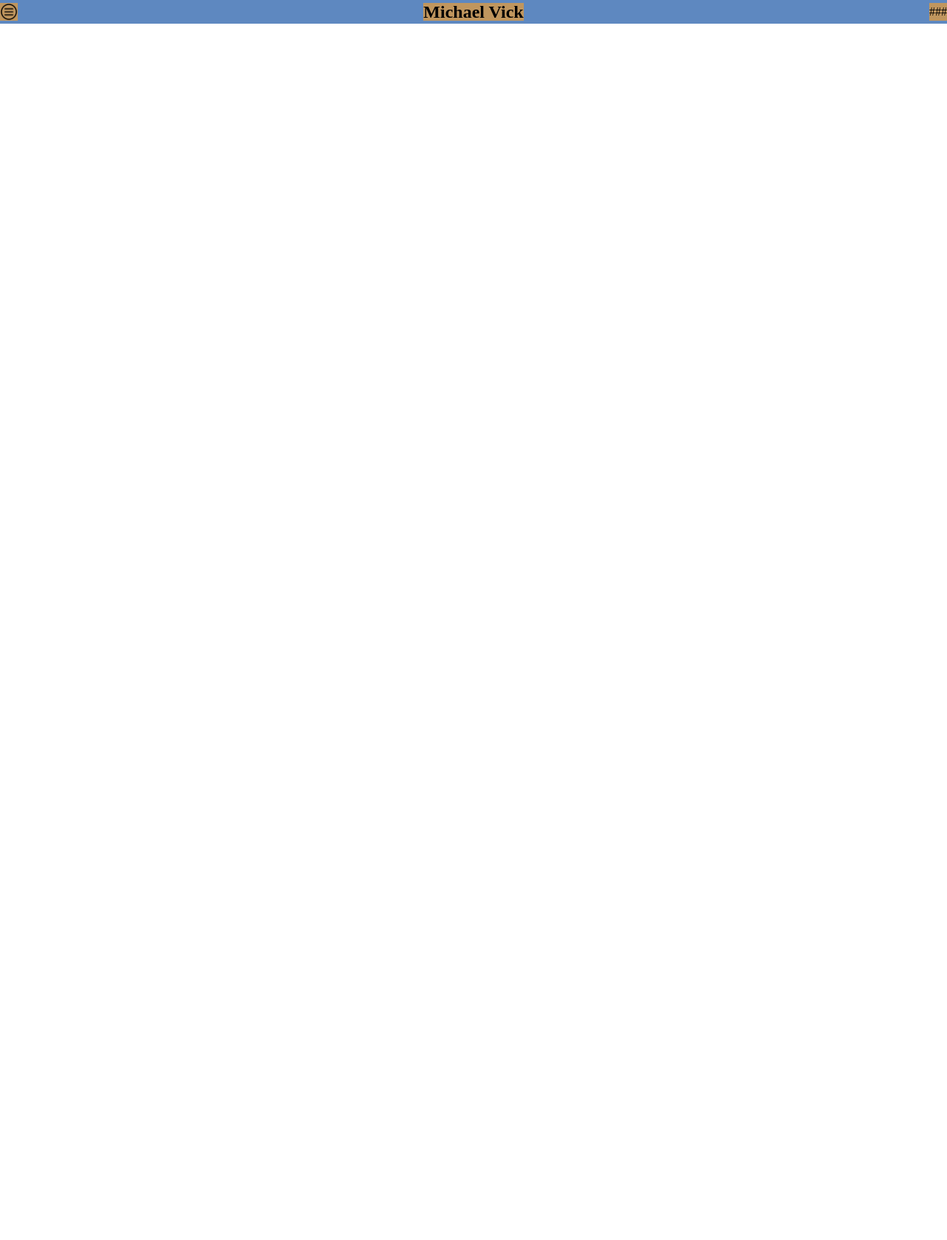
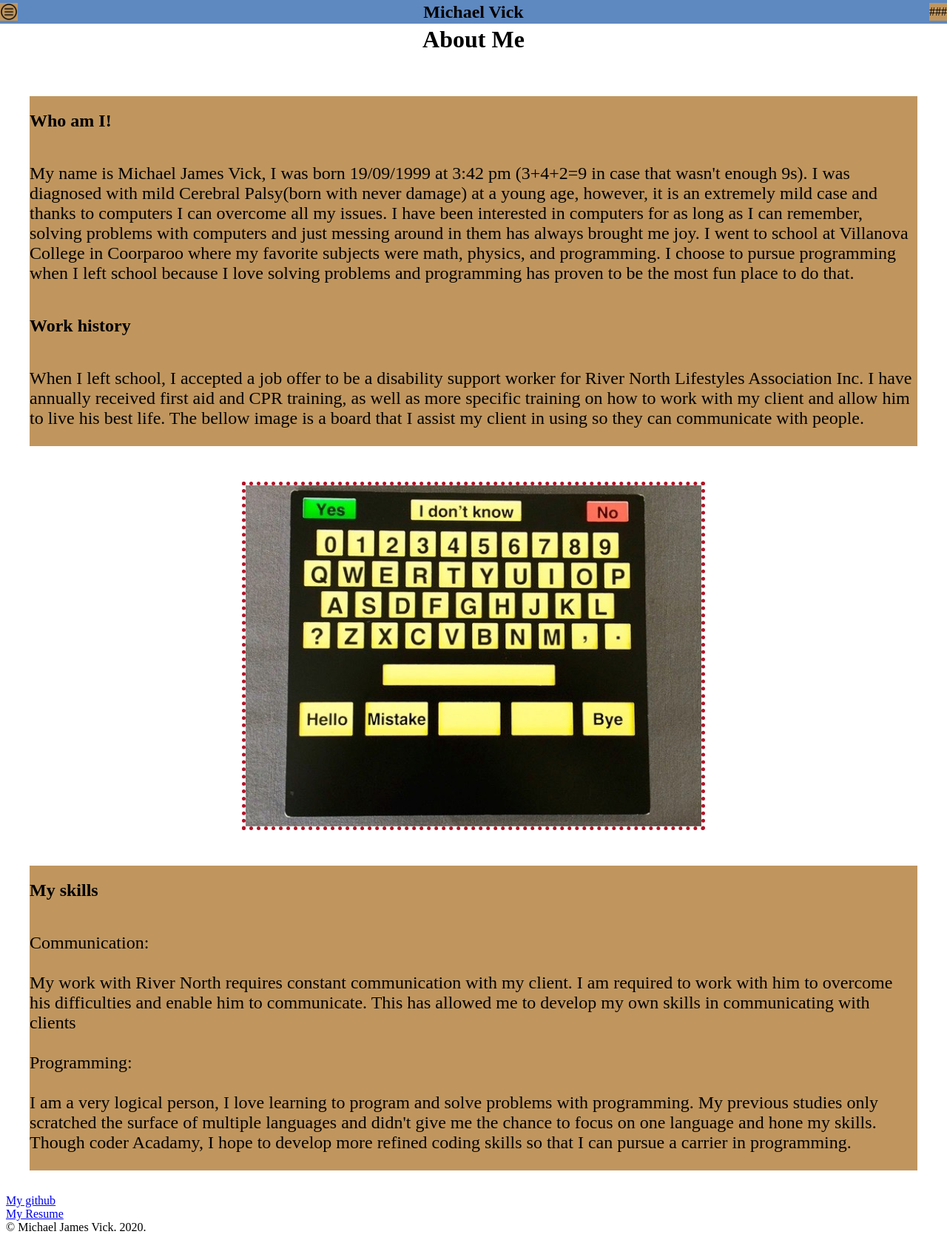
Before and after one commit to mjamesv19/portfolio, a plain HTML site: page pages/Page2.html in a window 1280 px wide. Shown: the whole page at 74% size. Before the commit the page ends 800 px from the top, so only its background shows below. Drawn offline with Linux system fonts and the light colour scheme.

Commit message:
ironing out some bugs

```diff
--- a/pages/Page2.html
+++ b/pages/Page2.html
@@ -42,10 +42,36 @@
     </section>
 
     <!-- main body  -->
+    <section class="Main-Heading"><h1>About Me</h1></section>
     <main class="Main-Content">
+        <section class="Main-Body">
+            <h2>Who am I!</h2>
+            <p>
+                My name is Michael James Vick, I was born 19/09/1999 at 3:42 pm (3+4+2=9 in case that wasn't enough 9s). I was diagnosed with mild Cerebral Palsy(born with never damage) at a young age, however, it is an extremely mild case and thanks to computers I can overcome all my issues.  I have been interested in computers for as long as I can remember, solving problems with computers and just messing around in them has always brought me joy.  I went to school at Villanova College in Coorparoo where my favorite subjects were math, physics, and programming. I choose to pursue programming when I left school because I love solving problems and programming has proven to be the most fun place to do that.
+            </p>
+            <h2>Work history</h2>
+            <p>When I left school, I accepted a job offer to be a disability support worker for River North Lifestyles Association Inc. I have annually received first aid and CPR training, as well as more specific training on how to work with my client and allow him to live his best life. The bellow image is a board that I assist my client in using so they can communicate with people.
+            </p>
+        </section>
+        <section class=Main-Image-box>
+            <img class="Main-Image" src="../images/board.jpg" alt="broken image">
+        </section>
+        <section class="Main-Body">
+            <h2>My skills</h2>
+            <p>
+                Communication: <br></br>
+My work with River North requires constant communication with my client. I am required to work with him to overcome his difficulties and enable him to communicate. This has allowed me to develop my own skills in communicating with clients
+<br></br>
+Programming:<br></br>
+I am a very logical person, I love learning to program and solve problems with programming. My previous studies only scratched the surface of multiple languages and didn't give me the chance to focus on one language and hone my skills. Though coder Acadamy, I hope to develop more refined coding skills so that I can pursue a carrier in programming.
+            </p>
+        </section>
 
     </main>
     <footer>
+        <a href="https://github.com/mjamesv19" target=" _blank" > My github</a><br>
+        <a href="../images/board.jpg" target=" _blank" download> My Resume</a><br>
+        © Michael James Vick. 2020.
 
     </footer>
 
--- a/style/style.scss
+++ b/style/style.scss
@@ -13,11 +13,11 @@ $fifth-color: black;
 //foot & text size
 h1{
     font-family: "Times New Roman";
-    font-size: 2rem;
+    font-size: 2em;
 }
 p{
     font-family: "Times New Roman";
-    font-size: 1.2rem;
+    font-size: 1em;
 }
 
 //DROP DOWN MENU
@@ -108,6 +108,9 @@ p{
         font-size: 1.5rem;
     }
 }
+#nItem2{
+    background-color: $primary-color;
+}
 
 #OpenNavButton{
     width: 1.5rem;
@@ -123,24 +126,20 @@ p{
 
 
 //MAIN
-// body{
-//     background-color: $third-color;
-// }
 .Main-Content{
     display: flex;
-    margin: 1rem;
-    padding: 1rem;
-    flex-wrap: wrap;
-    justify-content: space-around;
+    margin: 0.5em;
+    padding: 0.5em;
+    justify-content: space-between;
     align-items: center;
     flex-direction: column;
-    //background-color: $third-color;
 
 }
 .Main-Heading{
     display: flex;
     justify-content: center;
-    margin-top: 1rem;
+    align-items: center;
+    //margin-top: 1rem;
     width: 100%;
     //background-color: $third-color;
 
@@ -148,13 +147,14 @@ p{
 .Main-Body{
     display: flex;
     background-color: $third-color;
+    margin: 1rem;
+    flex-direction: column;
 }
 .Main-Image-box{
     display: flex;
-    width: 100%;
+    width: 90%;
     border: dotted $second-color 5px;
-    margin-bottom: 0.2rem;
-
+    margin: 2rem;
 }
 .Main-Image{
     width: 100%;
@@ -186,9 +186,12 @@ p{
     justify-content: space-between;
     align-items: center;
 }
-// .blog-title{
-//
-// }
+.blog-title{
+    font-size: 2rem;
+    font-family: "Times New Roman";
+    font-style: italic;
+
+}
 .imageSection{
     display: flex;
     width: 90%;
@@ -207,12 +210,18 @@ p{
     background-color: $third-color;
     margin-top: 1%;
     margin-bottom: 3%;
+    margin-right: 1%;
+    margin-left: 1%;
     padding: 1%;
 }
 
 
 //Responsive Design for tablet
 @media screen and (min-width: 600px) {
+    p{
+        font-family: "Times New Roman";
+        font-size: 1.5em;
+    }
     //DROP DOWN MENU
     #navMenu{
         display: flex;
@@ -244,13 +253,17 @@ p{
         background-color: $third-color;
         margin-top: 1%;
         margin-bottom: 3%;
-        margin-left: 2%;
-        margin-right: 2%;
     }
+
+
 }//end responsive design for tablet
 
 //responsive design for pc
-@media screen and (min-width: 1025px) {
+@media screen and (min-width: 1024px) {
+    p{
+        font-family: "Times New Roman";
+        font-size: 1.5em;
+    }
     #navMenu{
         display: flex;
         position: fixed;
@@ -265,6 +278,12 @@ p{
         background-color: $third-color;
         border: $primary-color solid 5px ;
         justify-content: space-around;
+    }
+    .Main-Image-box{
+        display: flex;
+        width: 50%;
+        border: dotted $second-color 5px;
+        margin: 2rem;
     }
     //blog
     .blogBox{
```
Also changed, not shown: index.html (+12 -4 lines), pages/Page3.html (+17 -1 lines), pages/Page4.html (+3 -1 lines), images/board.jpg (added), images/wf1.JPG (added), images/wf2.JPG (added), images/wf3.JPG (added), images/wf4.JPG (added), style/style.css, 1 other file.
